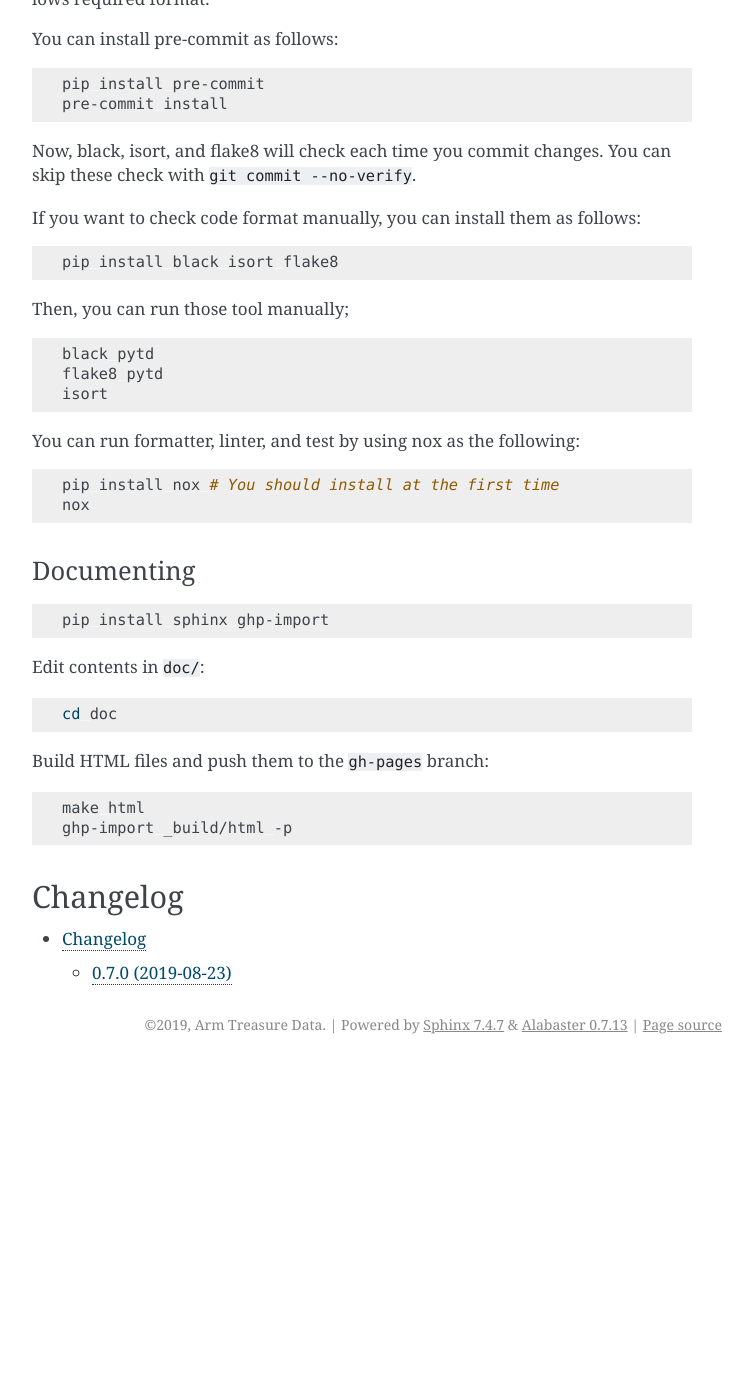
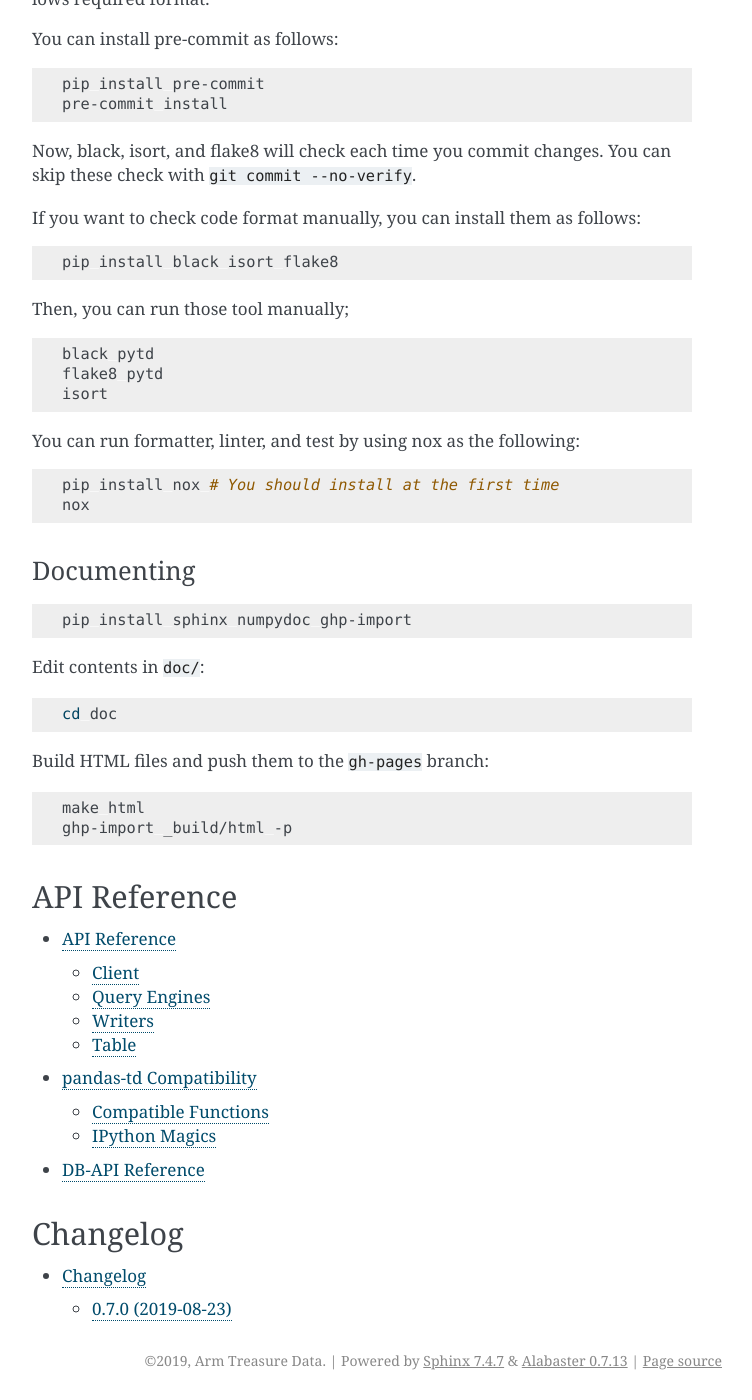
Before and after one commit to treasure-data/pytd, a Sphinx documentation site: the page built from doc/index.rst, in a window 1280 px wide and 1400 px high, scrolled down 4545 px. Shown: the whole window, without its empty margins (388-1140 px from the left). Built offline with Sphinx 7.4.7, drawn with Linux system fonts in a browser that asks for light colours; before the commit the page ends 5609 px from its top, so only the background shows below that.

Commit message:
Enable auto-generated API reference

```diff
--- a/README.rst
+++ b/README.rst
@@ -295,7 +295,7 @@ Documenting
 
 .. code:: sh
 
-   pip install sphinx ghp-import
+   pip install sphinx numpydoc ghp-import
 
 Edit contents in ``doc/``:
 
--- a/doc/conf.py
+++ b/doc/conf.py
@@ -41,10 +41,20 @@ release = VERSION
 # ones.
 extensions = [
     "sphinx.ext.autodoc",
+    "sphinx.ext.autosummary",
     "sphinx.ext.doctest",
     "sphinx.ext.githubpages",
+    "numpydoc",
     "sphinx.ext.viewcode",
 ]
+
+autodoc_default_options = {
+    "members": None,
+    "member-order": "bysource",
+    "special-members": "__init__",
+    "undoc-members": True,
+    "exclude-members": None,
+}
 
 # Add any paths that contain templates here, relative to this directory.
 templates_path = ["_templates"]
--- /dev/null
+++ b/doc/dbapi.rst
@@ -0,0 +1,6 @@
+DB-API Reference
+~~~~~~~~~~~~~~~~
+
+.. automodule:: pytd.dbapi
+  :members:
+  :show-inheritance:
--- a/doc/index.rst
+++ b/doc/index.rst
@@ -5,9 +5,15 @@
 
 .. include:: ../README.rst
 
+API Reference
+-------------
+
 .. toctree::
    :maxdepth: 2
-   :caption: Contents:
+
+   reference
+   pandas_td
+   dbapi
 
 Changelog
 ---------
--- /dev/null
+++ b/doc/pandas_td.rst
@@ -0,0 +1,15 @@
+pandas-td Compatibility
+~~~~~~~~~~~~~~~~~~~~~~~
+
+Compatible Functions
+====================
+
+.. automodule:: pytd.pandas_td
+  :members:
+  :show-inheritance:
+
+IPython Magics
+==============
+
+.. automodule:: pytd.pandas_td.ipython
+  :members:
```
Also changed, not shown: doc/reference.rst (added, +41 -0 lines), 1 other file.
